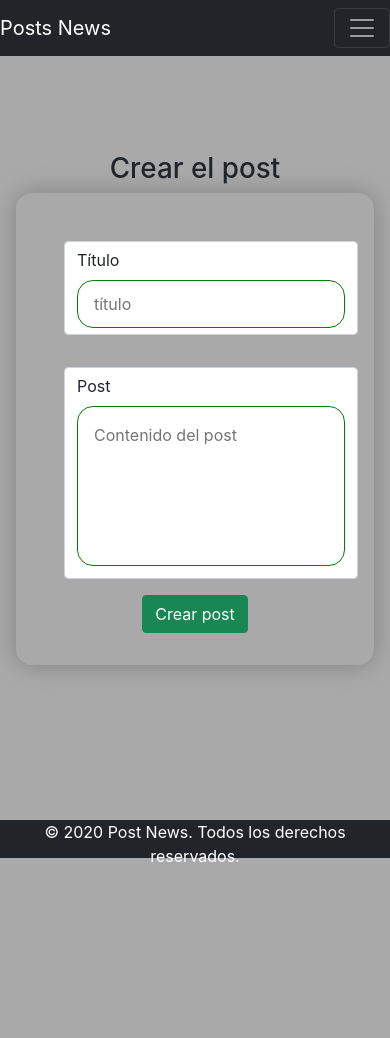
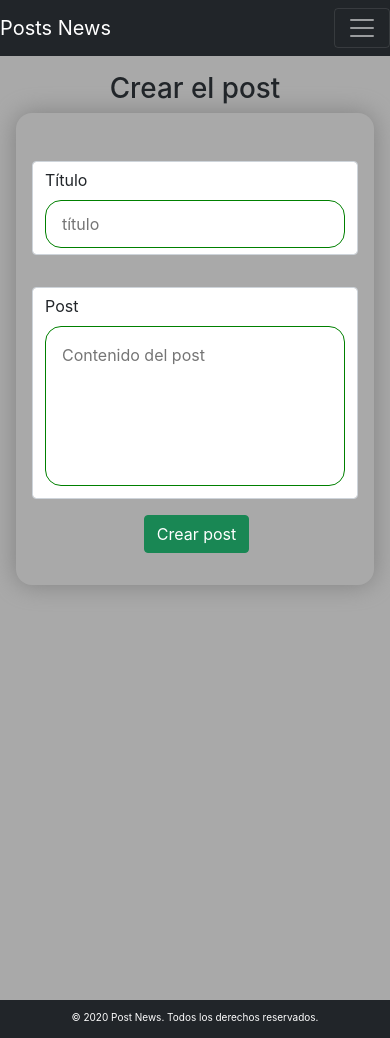
Before and after one commit to mgsanchezdev/blog-frontend, a React (Create React App) app: page /create in a window 390 px wide. Before the commit the page ends 868 px from the top, so only its background shows below. Built offline with nearby package versions, Linux system fonts and the light colour scheme; a web font is replaced by a local one.

Commit message:
Configurando los estilos para responsive design 320 y 780

```diff
--- a/src/components/Layout/Footer/Footer.js
+++ b/src/components/Layout/Footer/Footer.js
@@ -4,7 +4,7 @@ import './footer.css';
 
 const Footer = () => (
         <div className = "footer-posts">
-            © 2020 Post News. Todos los derechos reservados.
+           <p> © 2020 Post News. Todos los derechos reservados.</p>
         </div>
     )
 
--- a/src/components/Layout/Footer/footer.css
+++ b/src/components/Layout/Footer/footer.css
@@ -1,6 +1,25 @@
 .footer-posts {
-    height :38px;
-     background-color : #212529;
-     color :white;
-     text-align:  center;
-   }
+  height: 38px;
+  background-color: #212529;
+  color: white;
+  text-align: center;
+}
+
+@media (max-width: 780px) {
+  .footer-posts {
+    font-size: 10px;
+  }
+  .footer-posts p {
+    padding-top: 10px;
+  }
+}
+
+@media (max-width: 320px) {
+  .footer-posts {
+    font-size: 10px;
+  }
+
+  .footer-posts p {
+    padding-top: 10px;
+  }
+}
--- a/src/components/Post/post.css
+++ b/src/components/Post/post.css
@@ -1,19 +1,39 @@
-.container{
+.container {
   background-color: dimgrey;
   border-radius: 5%;
-
 }
 
-.title-post{
+.title-post {
   margin-top: 1rem;
 }
 
-.container-button{
+.container-button {
   display: flex;
   justify-content: center;
 }
 
-.btn-post{
+.btn-post {
   width: 100px;
   margin: 1rem;
 }
+
+@media (max-width: 780px) {
+  .container-button {
+    flex-direction: column;
+    margin-left: 15%;
+  }
+  .btn-post {
+    width: 200px;
+  }
+}
+
+@media (max-width: 320px) {
+  .container-button {
+    flex-direction: column;
+    margin-left: 35px;
+  }
+
+  .btn-post {
+    width: 200px;
+  }
+}
--- a/src/views/Home/home.css
+++ b/src/views/Home/home.css
@@ -14,3 +14,21 @@
   font-family: 'Zen Dots', cursive;
   text-align: center;
 }
+
+@media (max-width: 780px) {
+
+  .container-post{
+    grid-template-columns: repeat(2, 1fr);
+  }
+
+
+}
+
+@media (max-width: 320px) {
+
+  .container-post{
+    grid-template-columns: repeat(1, 1fr);
+  }
+
+
+}
--- a/src/views/PostCreate/PostCreate.js
+++ b/src/views/PostCreate/PostCreate.js
@@ -61,7 +61,7 @@ const PostCreate = () => {
           </div>
 
           <div className="submit-button-wrapper">
-            <Button type="submit" className="btn" variant="success">
+            <Button type="submit" className="btn-create" variant="success">
               Crear post
             </Button>
           </div>
--- a/src/views/PostCreate/postCreate.css
+++ b/src/views/PostCreate/postCreate.css
@@ -68,3 +68,36 @@ textarea
     display: flex;
     justify-content: center;
   }
+
+  @media (max-width: 780px) {
+    .edit-form{
+      margin:0 !important;
+    }
+    .container-form-create{
+      height: calc(100vh + 100px);
+    }
+
+    .edit-form.form {
+      padding-left: 0px !important;
+    }
+
+    .btn-create{
+      margin-left: 35px;
+    }
+  }
+
+  @media (max-width: 320px) {
+    .edit-form{
+      margin:0 !important;
+    }
+    .container-form-create{
+      height: calc(100vh + 100px);
+    }
+    .edit-form.form {
+      padding-left: 0px !important;
+    }
+
+    .btn-create{
+      margin-left: 35px;
+    }
+  }
--- a/src/views/PostUpdate/PostUpdate.js
+++ b/src/views/PostUpdate/PostUpdate.js
@@ -71,7 +71,7 @@ const PostUpdate = () => {
         </div>
 
         <div className="submit-button-wrapper">
-          <Button type="submit" className="btn" variant="success">
+          <Button type="submit" className="btnUpdate" variant="success">
             Modificar post
           </Button>
         </div>
--- a/src/views/PostUpdate/postUpdate.css
+++ b/src/views/PostUpdate/postUpdate.css
@@ -66,3 +66,37 @@ textarea
     display: flex;
     justify-content: center;
   }
+
+  @media (max-width: 780px) {
+    .edit-form{
+      margin:0 !important;
+    }
+    .container-post-update{
+      height: calc(100vh + 100px);
+    }
+
+    .edit-form.form {
+      padding-left: 0px !important;
+    }
+
+    .btnUpdate{
+      margin-left: 35px;
+    }
+  }
+
+  @media (max-width: 320px) {
+    .edit-form{
+      margin:0 !important;
+    }
+    .container-post-update{
+      height: calc(100vh + 100px);
+    }
+
+    .edit-form.form {
+      padding-left: 0px !important;
+    }
+
+    .btnUpdate{
+      margin-left: 35px;
+    }
+  }
```
Lines whose indentation alone changed are shown as unchanged.
